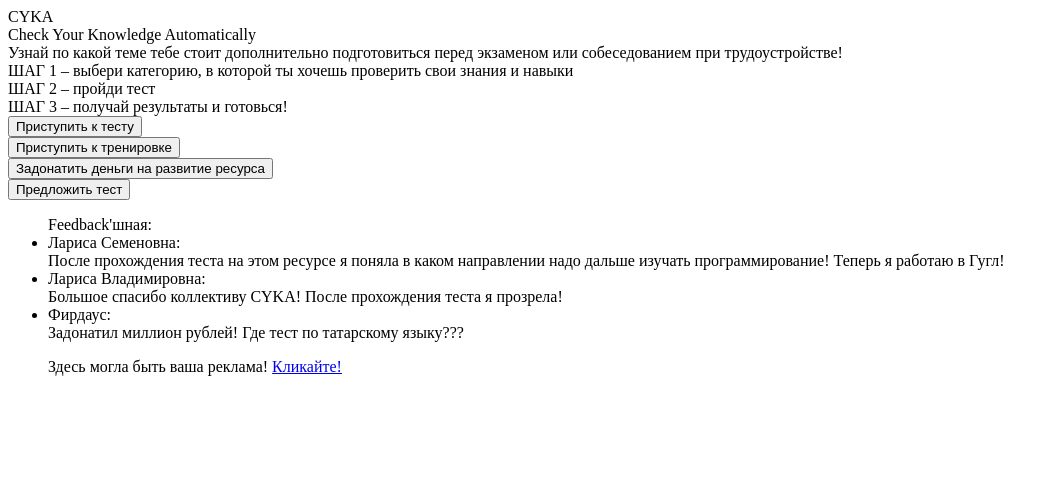
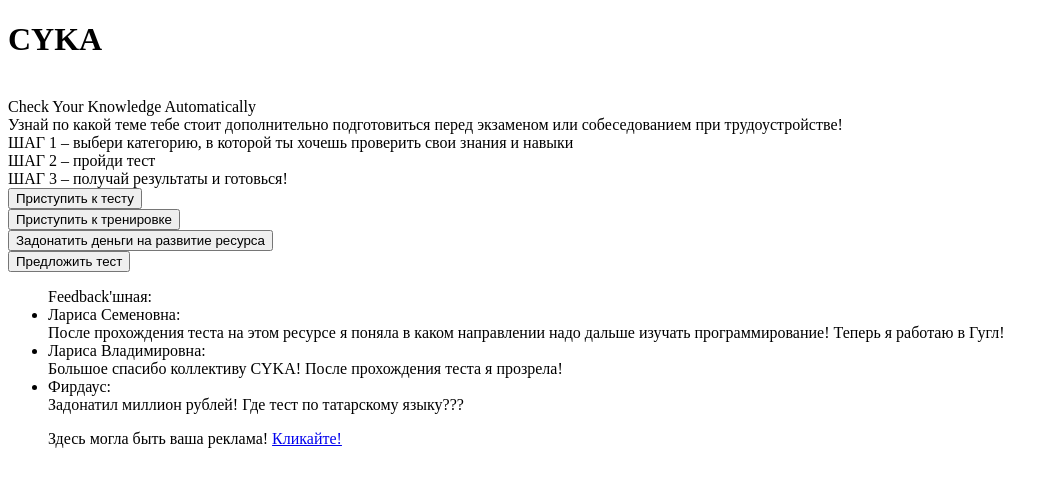
Before and after one commit to rustamSurmashev/CYKA, a website: page src/index.html in a window 1280 px wide. Shown: the whole page, without its empty margins (0-1058 px from the left). Drawn offline with Linux system fonts and the light colour scheme.

```diff
--- a/src/index.html
+++ b/src/index.html
@@ -10,7 +10,7 @@
 <body>
 
 <div>
-    CYKA<br>
+    <h1>CYKA</h1><br>
     Check
     Your
     Knowledge
```
Also changed, not shown: README.md (deleted), src/test/run.test.js (added), src/test/test.js (added).
